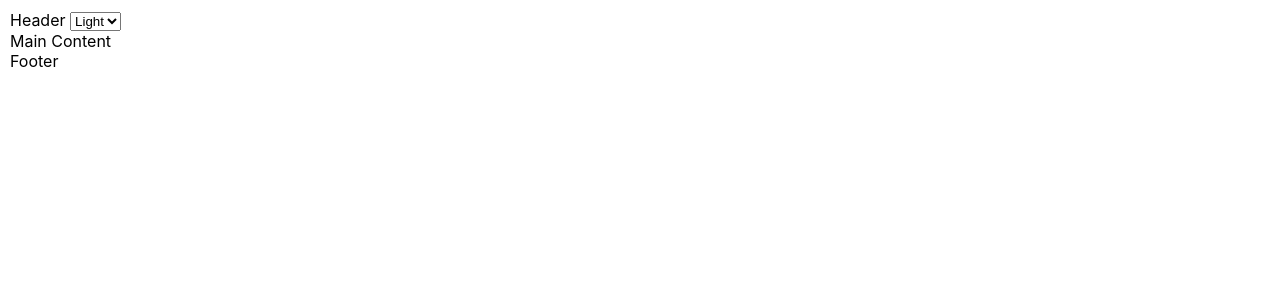
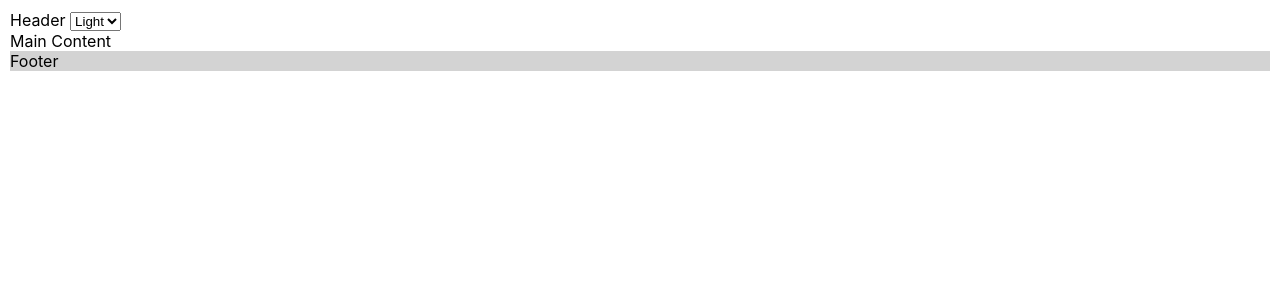
Before and after one commit to pecourses/pe2022-1-react-app, a React (Create React App) app: page / in a window 1280 px wide. Shown: the top 300 px of the page. Built offline with nearby package versions, Linux system fonts and the light colour scheme.

Commit message:
Refactor UserPage + custom footer

```diff
--- /dev/null
+++ b/src/components/Footer/Footer.module.sass
@@ -0,0 +1,8 @@
+.lightTheme
+  background-color: lightgrey
+
+.darkTheme
+  background-color: darkgrey
+
+.pinkTheme
+  background-color: lightblue
--- /dev/null
+++ b/src/components/Footer/index.jsx
@@ -0,0 +1,24 @@
+import classNames from 'classnames';
+import styles from './Footer.module.sass';
+import ThemeContext from '../../contexts/themeContext';
+import CONSTANTS from '../../constants';
+
+const { LIGHT, DARK, PINK } = CONSTANTS.THEME;
+
+function Footer() {
+  return (
+    <ThemeContext>
+      {({ theme }) => {
+        const footerClassName = classNames({
+          [styles.lightTheme]: theme === LIGHT,
+          [styles.darkTheme]: theme === DARK,
+          [styles.pinkTheme]: theme === PINK,
+        });
+
+        return <footer className={footerClassName}>Footer</footer>;
+      }}
+    </ThemeContext>
+  );
+}
+
+export default Footer;
--- /dev/null
+++ b/src/components/Header/index.jsx
@@ -0,0 +1,11 @@
+import ThemeSwitcher from '../ThemeSwitcher/index';
+
+function Header() {
+  return (
+    <header>
+      <span>Header</span> <ThemeSwitcher />
+    </header>
+  );
+}
+
+export default Header;
--- a/src/pages/UserPage/index.js
+++ b/src/components/ThemeSwitcher/index.jsx
@@ -1,27 +1,5 @@
-import React from 'react';
-import { ThemeContext } from '../../contexts';
 import CONSTANTS from '../../constants';
-
-function UserPage() {
-  return (
-    <div>
-      <Header />
-      <main>Main Content</main>
-      <Footer />
-    </div>
-  );
-}
-
-export default UserPage;
-
-//TODO Move to components
-function Header() {
-  return (
-    <header>
-      <span>Header</span> <ThemeSwitcher />
-    </header>
-  );
-}
+import ThemeContext from '../../contexts/themeContext';
 
 const { LIGHT, DARK, PINK } = CONSTANTS.THEME;
 
@@ -47,6 +25,4 @@ function ThemeSwitcher() {
   );
 }
 
-function Footer() {
-  return <footer>Footer</footer>;
-}
+export default ThemeSwitcher;
--- /dev/null
+++ b/src/pages/UserPage/index.jsx
@@ -0,0 +1,15 @@
+import React from 'react';
+import Footer from '../../components/Footer/index';
+import Header from '../../components/Header';
+
+function UserPage() {
+  return (
+    <div>
+      <Header />
+      <main>Main Content</main>
+      <Footer />
+    </div>
+  );
+}
+
+export default UserPage;
```
